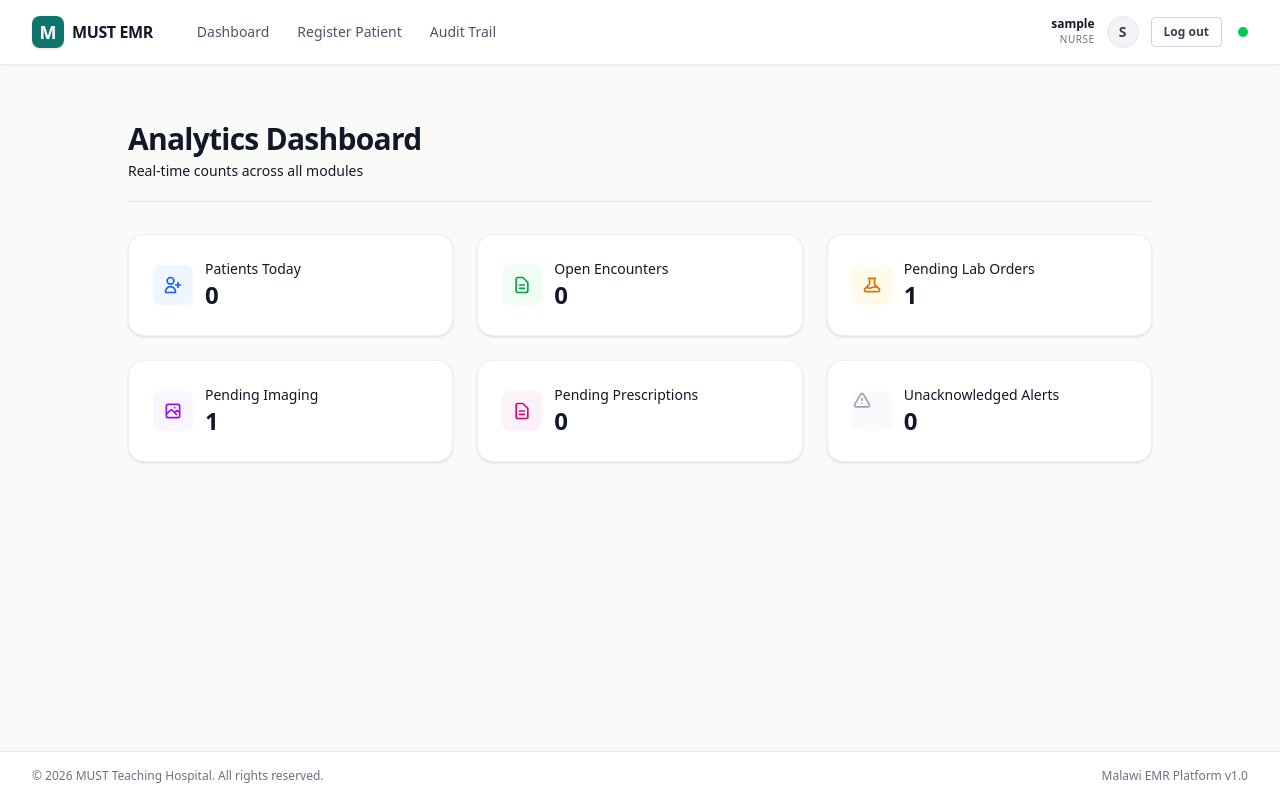
After one commit to JosephMponda/GrandGaze, a Django app: page /reporting/analytics/ in a window 1280 px wide. The commit adds this page. Run offline with Django 5.2, Linux system fonts and the light colour scheme; a user stored in the database is signed in; tables that the repository leaves empty hold one stand-in row (values such as "Sample post"); style sheets or scripts are compiled from the project's sources; parts of the project's set-up code (start-up, migrations or seed data) failed here and were passed over.

Commit message:
Finish reporting app: analytics dashboard, acknowledge flow, tests, styled templates + fix lab/imaging template field names

```diff
--- a/reporting/models.py
+++ b/reporting/models.py
@@ -21,6 +21,7 @@ class AlertEvent(models.Model):
     message = models.TextField()
     raised_at = models.DateTimeField(auto_now_add=True)
     acknowledged_by = models.ForeignKey(settings.AUTH_USER_MODEL, on_delete=models.SET_NULL, null=True, blank=True)
+    acknowledged_at = models.DateTimeField(null=True, blank=True)
 
     class Meta:
         ordering = ["-raised_at"]
--- a/reporting/urls.py
+++ b/reporting/urls.py
@@ -6,4 +6,6 @@ app_name = "reporting"
 
 urlpatterns = [
     path("alerts/recent/", views.recent_alerts, name="recent_alerts"),
+    path("alerts/<int:alert_id>/acknowledge/", views.acknowledge_alert, name="acknowledge_alert"),
+    path("analytics/", views.analytics_dashboard, name="analytics_dashboard"),
 ]
--- a/reporting/views.py
+++ b/reporting/views.py
@@ -1,10 +1,17 @@
 from datetime import timedelta
 
 from django.contrib.auth.decorators import login_required
-from django.shortcuts import render
+from django.db.models import Count, Q
+from django.shortcuts import get_object_or_404, redirect, render
 from django.utils import timezone
 
+from encounters.models import Encounter
+from laboratory.models import LabOrder
+from imaging.models import ImagingRequest
+from pharmacy.models import Prescription
+
 from .models import AlertEvent
+from .services import acknowledge
 
 
 @login_required
@@ -17,3 +24,31 @@ def recent_alerts(request):
     since = timezone.now() - timedelta(hours=4)
     alerts = AlertEvent.objects.filter(raised_at__gte=since).select_related("patient")
     return render(request, "reporting/recent_alerts.html", {"alerts": alerts})
+
+
+@login_required
+def acknowledge_alert(request, alert_id):
+    alert = get_object_or_404(AlertEvent, pk=alert_id)
+    acknowledge(alert, request.user)
+    return redirect("reporting:recent_alerts")
+
+
+@login_required
+def analytics_dashboard(request):
+    today = timezone.now().date()
+
+    from patients.models import Patient
+
+    context = {
+        "patients_today": Patient.objects.filter(created_at__date=today).count(),
+        "open_encounters": Encounter.objects.filter(signed_at__isnull=True).count(),
+        "pending_labs": LabOrder.objects.filter(status__in=["ordered", "specimen_collected", "in_progress"]).count(),
+        "pending_imaging": ImagingRequest.objects.filter(status__in=["requested", "scheduled"]).count(),
+        "pending_prescriptions": Prescription.objects.filter(status="prescribed").count(),
+        "unacknowledged_alerts": AlertEvent.objects.filter(acknowledged_by__isnull=True).count(),
+        "critical_alerts_4h": AlertEvent.objects.filter(
+            severity="critical",
+            raised_at__gte=timezone.now() - timedelta(hours=4),
+        ).count(),
+    }
+    return render(request, "reporting/analytics_dashboard.html", context)
--- a/templates/imaging/request.html
+++ b/templates/imaging/request.html
@@ -35,7 +35,9 @@
                 {% include "components/_field.html" with field=form.modality %}
                 {% include "components/_field.html" with field=form.clinical_indication %}
             </div>
+            {% include "components/_field.html" with field=form.encounter %}
             {% include "components/_field.html" with field=form.pregnancy_status_checked %}
+            {% include "components/_field.html" with field=form.scheduled_at %}
         </div>
 
         <div class="flex items-center justify-end gap-4 pt-6 pb-10">
--- a/templates/imaging/worklist.html
+++ b/templates/imaging/worklist.html
@@ -20,7 +20,7 @@
                     <div class="flex items-center gap-3">
                         <span class="inline-flex items-center px-2.5 py-0.5 rounded-full text-xs font-medium
                             {% if request.status == 'requested' %}bg-yellow-100 text-yellow-800
-                            {% elif request.status == 'in_progress' %}bg-blue-100 text-blue-800
+                            {% elif request.status == 'scheduled' %}bg-blue-100 text-blue-800
                             {% else %}bg-gray-100 text-gray-800{% endif %}">
                             {{ request.get_status_display }}
                         </span>
--- a/templates/laboratory/order.html
+++ b/templates/laboratory/order.html
@@ -33,7 +33,7 @@
             </div>
             <div class="grid grid-cols-1 md:grid-cols-2 gap-6">
                 {% include "components/_field.html" with field=form.test %}
-                {% include "components/_field.html" with field=form.clinical_note %}
+                {% include "components/_field.html" with field=form.encounter %}
             </div>
         </div>
 
--- a/templates/laboratory/result_form.html
+++ b/templates/laboratory/result_form.html
@@ -32,8 +32,8 @@
                 <h3 class="text-base font-semibold text-ink-900">Result Entry</h3>
             </div>
             <div class="grid grid-cols-1 md:grid-cols-2 gap-6">
-                {% include "components/_field.html" with field=form.value %}
-                {% include "components/_field.html" with field=form.unit %}
+                {% include "components/_field.html" with field=form.value_numeric %}
+                {% include "components/_field.html" with field=form.value_text %}
             </div>
             {% include "components/_field.html" with field=form.notes %}
         </div>
--- a/templates/laboratory/workload.html
+++ b/templates/laboratory/workload.html
@@ -20,7 +20,7 @@
         </div>
         <div class="bg-white border border-gray-200/60 rounded-2xl shadow-sm p-6 text-center">
             <p class="text-xs font-bold text-ink-700 uppercase tracking-wider">Avg Turnaround</p>
-            <p class="text-2xl font-bold text-ink-900 mt-2">{{ summary.avg_turnaround|default:"—" }}</p>
+            <p class="text-2xl font-bold text-ink-900 mt-2">{% if summary.avg_turnaround %}{{ summary.avg_turnaround|floatformat:0 }}h{% else %}—{% endif %}</p>
         </div>
     </div>
 </div>
--- /dev/null
+++ b/templates/reporting/analytics_dashboard.html
@@ -0,0 +1,112 @@
+{% extends "base.html" %}
+{% block title %}Analytics Dashboard - MUST EMR{% endblock %}
+{% block content %}
+<div class="max-w-5xl mx-auto py-6">
+    <div class="border-b border-gray-200 pb-5">
+        <h1 class="text-3xl font-bold tracking-tight text-ink">Analytics Dashboard</h1>
+        <p class="text-sm text-ink-500 mt-1">Real-time counts across all modules</p>
+    </div>
+
+    <div class="mt-8 grid grid-cols-1 sm:grid-cols-2 lg:grid-cols-3 gap-6">
+        <!-- Patients registered today -->
+        <div class="bg-white border border-gray-200/60 rounded-2xl shadow-sm p-6">
+            <div class="flex items-center gap-3">
+                <div class="w-10 h-10 rounded-lg bg-blue-50 text-blue-600 flex items-center justify-center">
+                    <svg class="w-5 h-5" fill="none" stroke="currentColor" viewBox="0 0 24 24"><path stroke-linecap="round" stroke-linejoin="round" stroke-width="2" d="M18 9v3m0 0v3m0-3h3m-3 0h-3m-2-5a4 4 0 11-8 0 4 4 0 018 0zM3 20a6 6 0 0112 0v1H3v-1z"></path></svg>
+                </div>
+                <div>
+                    <p class="text-sm text-ink-500 font-medium">Patients Today</p>
+                    <p class="text-2xl font-bold text-ink">{{ patients_today }}</p>
+                </div>
+            </div>
+        </div>
+
+        <!-- Open encounters -->
+        <div class="bg-white border border-gray-200/60 rounded-2xl shadow-sm p-6">
+            <div class="flex items-center gap-3">
+                <div class="w-10 h-10 rounded-lg bg-green-50 text-green-600 flex items-center justify-center">
+                    <svg class="w-5 h-5" fill="none" stroke="currentColor" viewBox="0 0 24 24"><path stroke-linecap="round" stroke-linejoin="round" stroke-width="2" d="M9 12h6m-6 4h6m2 5H7a2 2 0 01-2-2V5a2 2 0 012-2h5.586a1 1 0 01.707.293l5.414 5.414a1 1 0 01.293.707V19a2 2 0 01-2 2z"></path></svg>
+                </div>
+                <div>
+                    <p class="text-sm text-ink-500 font-medium">Open Encounters</p>
+                    <p class="text-2xl font-bold text-ink">{{ open_encounters }}</p>
+                </div>
+            </div>
+        </div>
+
+        <!-- Pending lab orders -->
+        <div class="bg-white border border-gray-200/60 rounded-2xl shadow-sm p-6">
+            <div class="flex items-center gap-3">
+                <div class="w-10 h-10 rounded-lg bg-amber-50 text-amber-600 flex items-center justify-center">
+                    <svg class="w-5 h-5" fill="none" stroke="currentColor" viewBox="0 0 24 24"><path stroke-linecap="round" stroke-linejoin="round" stroke-width="2" d="M19.428 15.428a2 2 0 00-1.022-.547l-2.387-.477a6 6 0 00-3.86.517l-.318.158a6 6 0 01-3.86.517L6.05 15.21a2 2 0 00-1.806.547M8 4h8l-1 1v5.172a2 2 0 00.586 1.414l5 5c1.26 1.26.367 3.414-1.415 3.414H4.828c-1.782 0-2.674-2.154-1.414-3.414l5-5A2 2 0 009 10.172V5L8 4z"></path></svg>
+                </div>
+                <div>
+                    <p class="text-sm text-ink-500 font-medium">Pending Lab Orders</p>
+                    <p class="text-2xl font-bold text-ink">{{ pending_labs }}</p>
+                </div>
+            </div>
+        </div>
+
+        <!-- Pending imaging requests -->
+        <div class="bg-white border border-gray-200/60 rounded-2xl shadow-sm p-6">
+            <div class="flex items-center gap-3">
+                <div class="w-10 h-10 rounded-lg bg-purple-50 text-purple-600 flex items-center justify-center">
+                    <svg class="w-5 h-5" fill="none" stroke="currentColor" viewBox="0 0 24 24"><path stroke-linecap="round" stroke-linejoin="round" stroke-width="2" d="M4 16l4.586-4.586a2 2 0 012.828 0L16 16m-2-2l1.586-1.586a2 2 0 012.828 0L20 14m-6-6h.01M6 20h12a2 2 0 002-2V6a2 2 0 00-2-2H6a2 2 0 00-2 2v12a2 2 0 002 2z"></path></svg>
+                </div>
+                <div>
+                    <p class="text-sm text-ink-500 font-medium">Pending Imaging</p>
+                    <p class="text-2xl font-bold text-ink">{{ pending_imaging }}</p>
+                </div>
+            </div>
+        </div>
+
+        <!-- Pending prescriptions -->
+        <div class="bg-white border border-gray-200/60 rounded-2xl shadow-sm p-6">
+            <div class="flex items-center gap-3">
+                <div class="w-10 h-10 rounded-lg bg-pink-50 text-pink-600 flex items-center justify-center">
+                    <svg class="w-5 h-5" fill="none" stroke="currentColor" viewBox="0 0 24 24"><path stroke-linecap="round" stroke-linejoin="round" stroke-width="2" d="M9 12h6m-6 4h6m2 5H7a2 2 0 01-2-2V5a2 2 0 012-2h5.586a1 1 0 01.707.293l5.414 5.414a1 1 0 01.293.707V19a2 2 0 01-2 2z"></path></svg>
+                </div>
+                <div>
+                    <p class="text-sm text-ink-500 font-medium">Pending Prescriptions</p>
+                    <p class="text-2xl font-bold text-ink">{{ pending_prescriptions }}</p>
+                </div>
+            </div>
+        </div>
+
+        <!-- Unacknowledged alerts -->
+        <div class="bg-white border border-gray-200/60 rounded-2xl shadow-sm p-6">
+            <div class="flex items-center gap-3">
+                <div class="w-10 h-10 rounded-lg {% if unacknowledged_alerts > 0 %}bg-red-50 text-red-600{% else %}bg-gray-50 text-gray-400{% endif %}">
+                    <svg class="w-5 h-5" fill="none" stroke="currentColor" viewBox="0 0 24 24"><path stroke-linecap="round" stroke-linejoin="round" stroke-width="2" d="M12 9v2m0 4h.01m-6.938 4h13.856c1.54 0 2.502-1.667 1.732-3L13.732 4c-.77-1.333-2.694-1.333-3.464 0L3.34 16c-.77 1.333.192 3 1.732 3z"></path></svg>
+                </div>
+                <div>
+                    <p class="text-sm text-ink-500 font-medium">Unacknowledged Alerts</p>
+                    <p class="text-2xl font-bold {% if unacknowledged_alerts > 0 %}text-red-600{% else %}text-ink{% endif %}">{{ unacknowledged_alerts }}</p>
+                </div>
+            </div>
+        </div>
+    </div>
+
+    {% if critical_alerts_4h > 0 %}
+    <div class="mt-6 bg-red-50 border border-red-200 rounded-2xl p-6">
+        <div class="flex items-center gap-3">
+            <svg class="w-6 h-6 text-red-600 shrink-0" fill="none" stroke="currentColor" viewBox="0 0 24 24"><path stroke-linecap="round" stroke-linejoin="round" stroke-width="2" d="M12 8v4m0 4h.01M21 12a9 9 0 11-18 0 9 9 0 0118 0z"></path></svg>
+            <div>
+                <p class="font-bold text-red-800">{{ critical_alerts_4h }} critical alert{{ critical_alerts_4h|pluralize }} in the last 4 hours</p>
+                <p class="text-sm text-red-600"><a href="{% url 'reporting:recent_alerts' %}" class="underline">View all recent alerts</a></p>
+            </div>
+        </div>
+    </div>
+    {% endif %}
+
+    {% if not patients_today and not open_encounters and not pending_labs and not pending_imaging and not pending_prescriptions and not unacknowledged_alerts %}
+    <div class="mt-12 bg-white border border-gray-200/60 rounded-2xl shadow-sm p-8 text-center">
+        <svg class="mx-auto h-12 w-12 text-ink-300" fill="none" stroke="currentColor" viewBox="0 0 24 24">
+            <path stroke-linecap="round" stroke-linejoin="round" stroke-width="1.5" d="M9 19v-6a2 2 0 00-2-2H5a2 2 0 00-2 2v6a2 2 0 002 2h2a2 2 0 002-2zm0 0V9a2 2 0 012-2h2a2 2 0 012 2v10m-6 0a2 2 0 002 2h2a2 2 0 002-2m0 0V5a2 2 0 012-2h2a2 2 0 012 2v14a2 2 0 01-2 2h-2a2 2 0 01-2-2z"/>
+        </svg>
+        <h3 class="mt-3 text-sm font-semibold text-ink-900">No data yet</h3>
+        <p class="mt-1 text-sm text-ink-500">Register a patient and start using the system to see analytics here.</p>
+    </div>
+    {% endif %}
+</div>
+{% endblock %}
```
Also changed, not shown: reporting/apps.py (+9 -0 lines), reporting/services.py (+15 -0 lines), reporting/tests.py (added, +122 -0 lines), templates/reporting/recent_alerts.html (+48 -8 lines), reporting/migrations/0002_alertevent_acknowledged_at.py (added).
